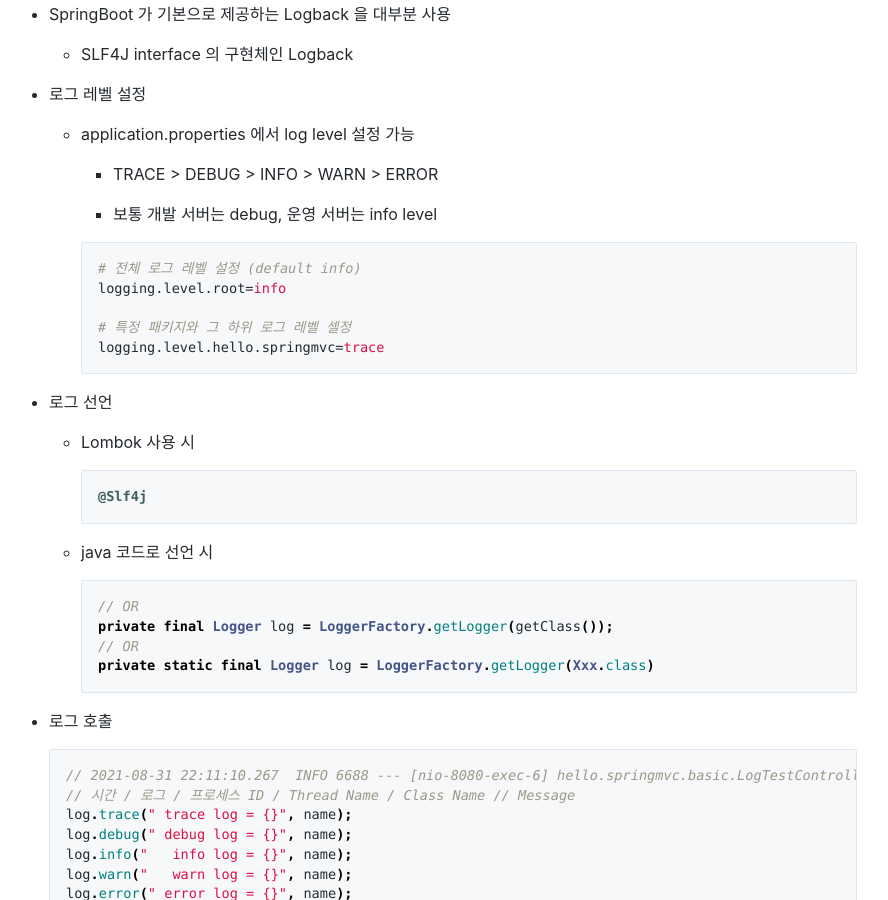
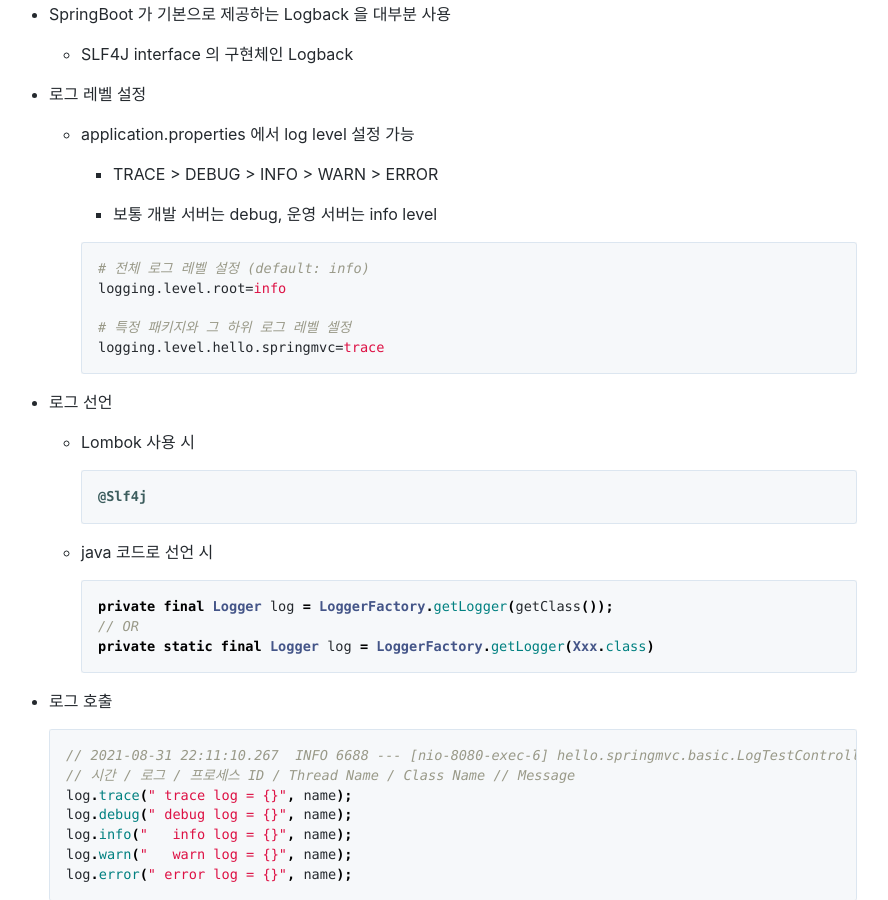
Before and after one commit to jihunparkme/jihunparkme.github.io, a Jekyll site: the page built from _posts/2021-08-16-Spring-MVC-Part1-MVC.md, in a window 1280 px wide and 900 px high, scrolled down 3393 px. Shown: the whole window, without its empty margins (203-1091 px from the left). Built offline with Jekyll 4.4.1, drawn with Linux system fonts in a browser that asks for light colours; comment, search, counter and statistics services are not loaded.

Commit message:
edit Logging basic contents

````diff
--- a/_posts/2021-08-16-Spring-MVC-Part1-MVC.md
+++ b/_posts/2021-08-16-Spring-MVC-Part1-MVC.md
@@ -127,7 +127,7 @@ view.render() 가 호출되고 InternalResourceView 는 forward() 를 사용해
     - 보통 개발 서버는 debug, 운영 서버는 info level
 
     ```properties
-    # 전체 로그 레벨 설정 (default info)
+    # 전체 로그 레벨 설정 (default: info)
     logging.level.root=info
 
     # 특정 패키지와 그 하위 로그 레벨 셀정
@@ -145,7 +145,6 @@ view.render() 가 호출되고 InternalResourceView 는 forward() 를 사용해
   - java 코드로 선언 시
 
     ```java
-    // OR
     private final Logger log = LoggerFactory.getLogger(getClass());
     // OR
     private static final Logger log = LoggerFactory.getLogger(Xxx.class)
````
